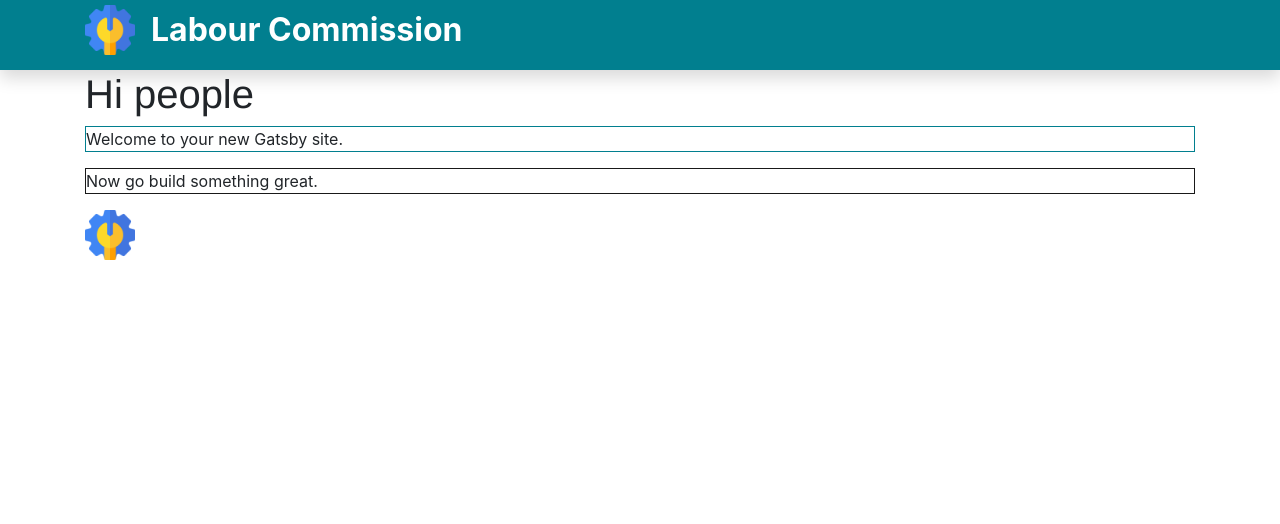
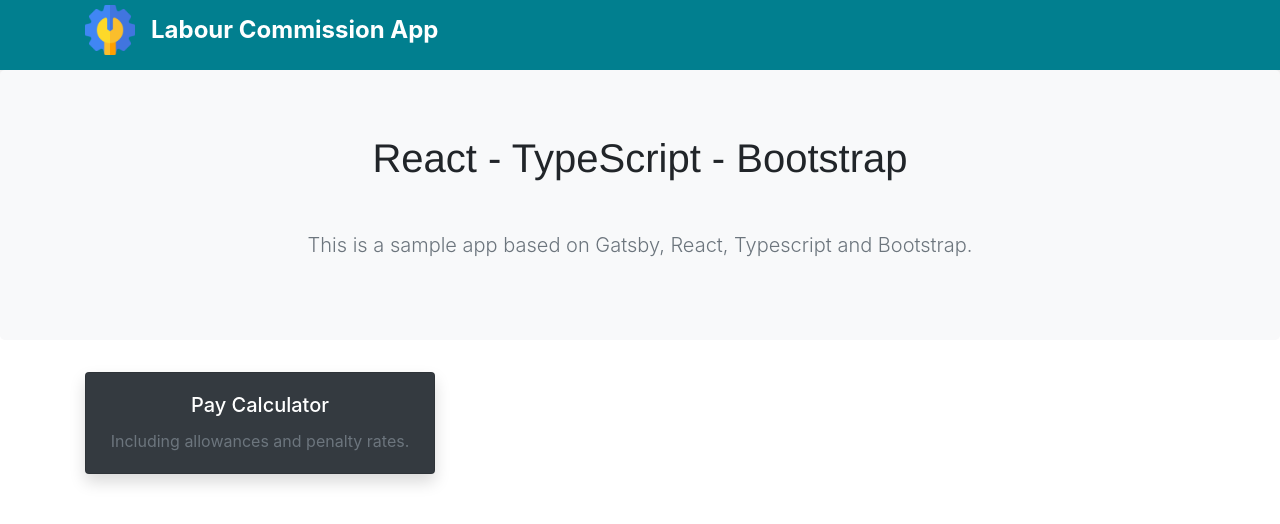
Before and after one commit to kalyan-anna/gatsby-bootstrap-labour, a Gatsby site: page / in a window 1280 px wide. Built offline with nearby package versions, Linux system fonts and the light colour scheme; Gatsby itself is replaced by a stand-in of ours.

Commit message:
draft thumbnail

```diff
--- a/package.json
+++ b/package.json
@@ -26,6 +26,7 @@
   "devDependencies": {
     "@types/reach__router": "^1.3.5",
     "@types/react": "^16.9.49",
+    "@types/react-bootstrap": "^0.32.23",
     "@types/react-dom": "^16.9.8",
     "@types/react-helmet": "^6.1.0",
     "@types/react-redux": "^7.1.9",
--- a/src/components/Header/Header.module.scss
+++ b/src/components/Header/Header.module.scss
@@ -1,3 +1,3 @@
 .title {
-  font-size: 2rem;
+  font-size: 1.5rem;
 }
--- a/src/components/Header/Header.tsx
+++ b/src/components/Header/Header.tsx
@@ -8,7 +8,7 @@ const Header = () => (
       <a href="#" className="navbar-brand d-flex align-items-center">
         <Logo />
         <strong className={`text-white font-weight-bold pl-3 ${styles.title}`}>
-          Labour Commission
+          Labour Commission App
         </strong>
       </a>
     </div>
--- a/src/layouts/AppLayout.tsx
+++ b/src/layouts/AppLayout.tsx
@@ -7,9 +7,7 @@ const AppLayout = ({ children }) => {
   return (
     <div className={styles.root}>
       <Header />
-      <main className={styles.main}>
-        <div className="container">{children}</div>
-      </main>
+      <main className={styles.main}>{children}</main>
     </div>
   );
 };
--- a/src/pages/index.tsx
+++ b/src/pages/index.tsx
@@ -1,19 +1,37 @@
-import React from 'react'
-
-import AppLayout from '../layouts/AppLayout'
-import Logo from '../components/Logo/Logo'
-import SEO from '../components/SEO/SEO'
+import React from 'react';
+import AppLayout from '../layouts/AppLayout';
+import SEO from '../components/SEO/SEO';
+import { Container, Row, Col, Card } from 'react-bootstrap';
 
 const IndexPage = () => (
   <AppLayout>
     <SEO title="Home" />
-    <h1>Hi people</h1>
-    <p className="border border-primary">Welcome to your new Gatsby site.</p>
-    <p className="border border-secondary">Now go build something great.</p>
-    <div style={{ maxWidth: `300px`, marginBottom: `1.45rem` }}>
-      <Logo />
-    </div>
+    <section className="jumbotron text-center bg-light">
+      <div className="container">
+        <h1 className="jumbotron-heading">React - TypeScript - Bootstrap</h1>
+        <p className="lead text-muted mt-5">
+          This is a sample app based on Gatsby, React, Typescript and Bootstrap.
+        </p>
+      </div>
+    </section>
+    <Container>
+      <Row>
+        <Col md={6} lg={4}>
+          <Card
+            style={{ cursor: 'pointer' }}
+            className="text-center shadow rounded bg-dark text-white"
+          >
+            <Card.Body>
+              <Card.Title>Pay Calculator</Card.Title>
+              <Card.Text className="text-muted">
+                Including allowances and penalty rates.
+              </Card.Text>
+            </Card.Body>
+          </Card>
+        </Col>
+      </Row>
+    </Container>
   </AppLayout>
-)
+);
 
-export default IndexPage
+export default IndexPage;
```
Also changed, not shown: 1 other file.
